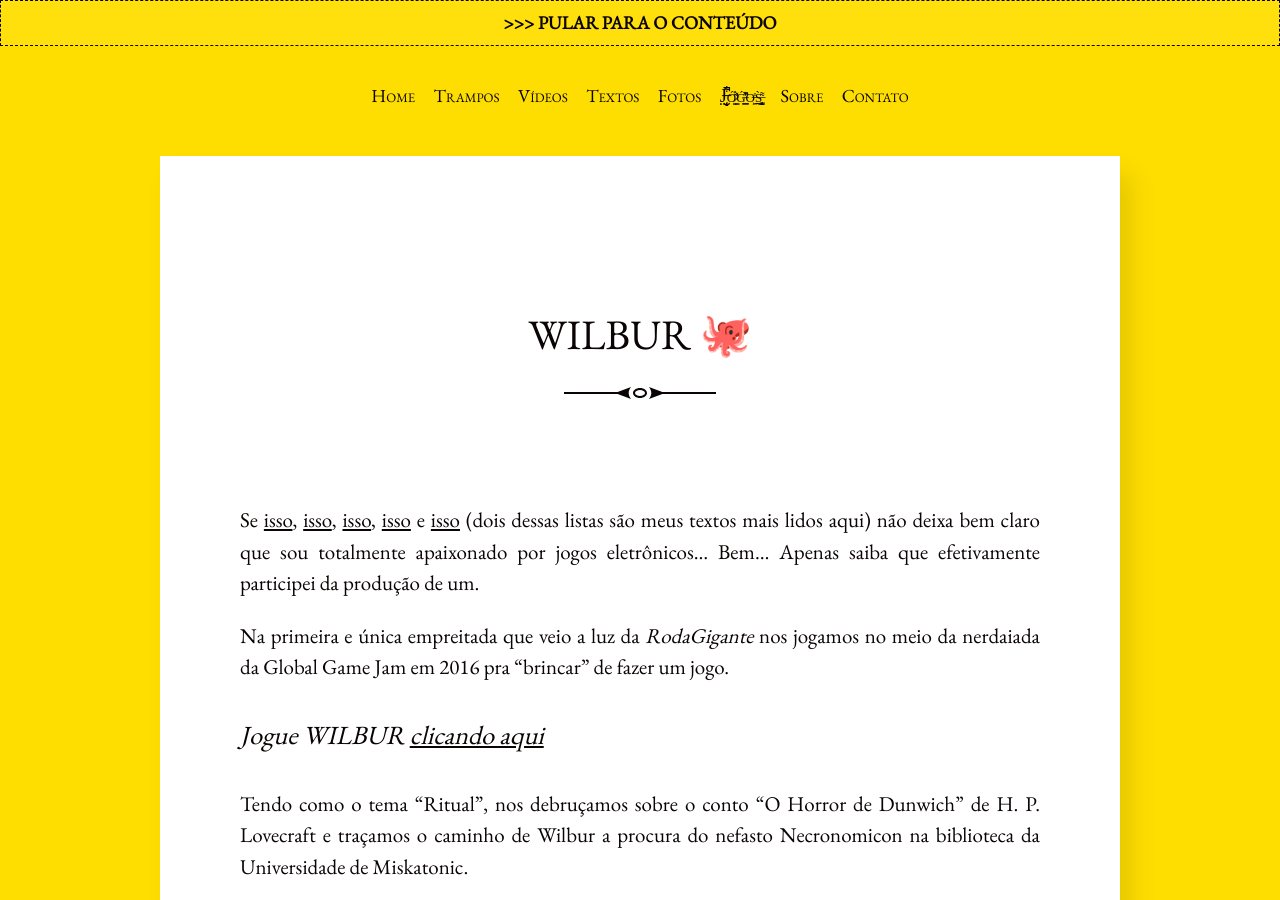
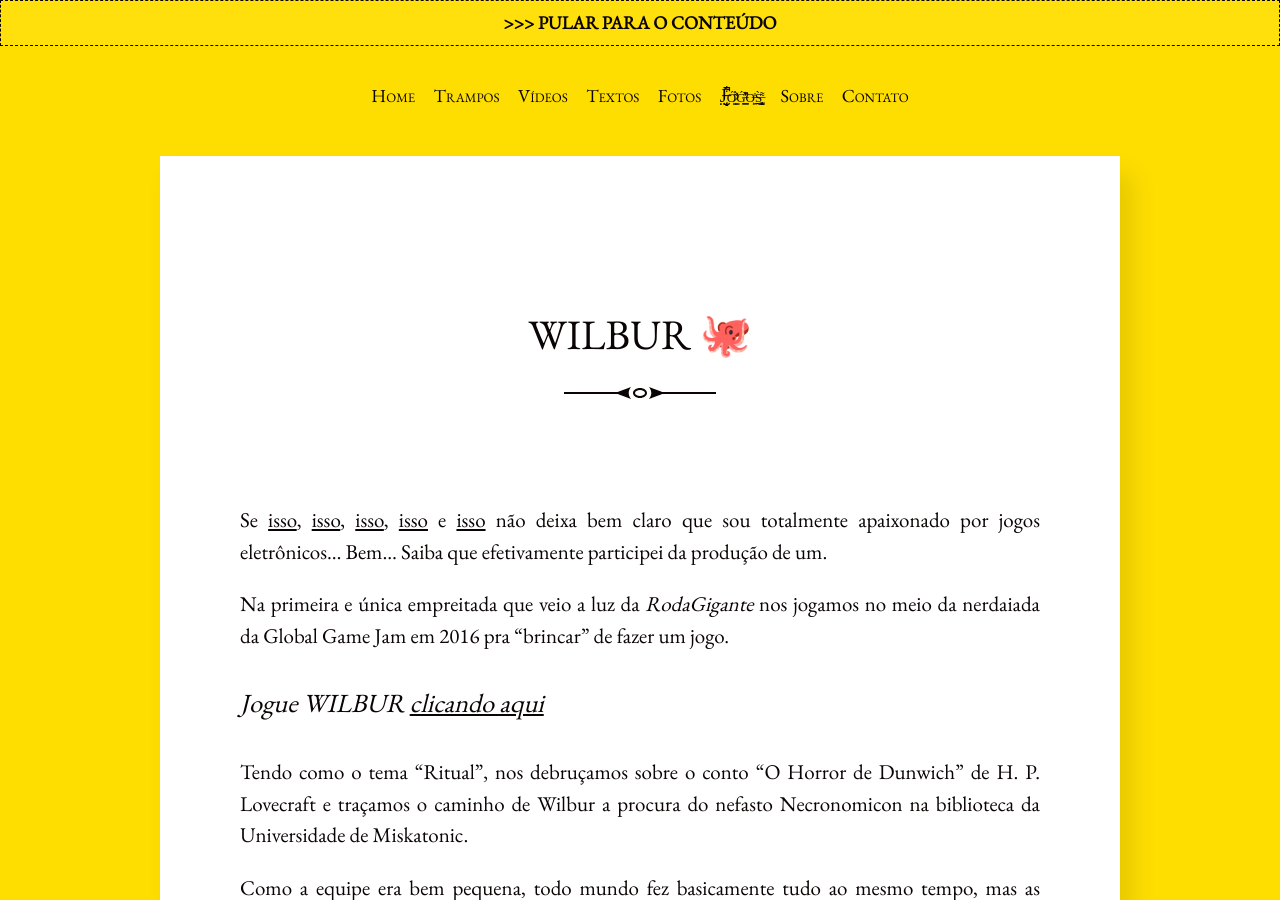
Before and after one commit to tropicaos/laueu, a Jekyll site: the page built from _posts/2020-07-02-wilbur.md, in a window 1280 px wide and 900 px high. Built offline with Jekyll 4.4.1, drawn with Linux system fonts in a browser that asks for light colours; comment, search, counter and statistics services are not loaded.

Commit message:
Update Blog “2020-07-02-wilbur”

```diff
--- a/_posts/2020-07-02-wilbur.md
+++ b/_posts/2020-07-02-wilbur.md
@@ -6,7 +6,7 @@
 tags: jam, jogos
 date: 2017-08-10T19:38:56.495Z
 ---
-Se [isso](https://macalango.com/joguindie-9192d4dc46), [isso](https://macalango.com/jogazera-c5d3f20cf988), [isso](https://macalango.com/jogacast-becfc61ef78e), [isso](https://macalango.com/game-design-comportamental-4a0cf36e1b76) e [isso](https://macalango.com/jogo-ou-obra-de-arte-71522276ce9a) (dois dessas listas são meus textos mais lidos aqui) não deixa bem claro que sou totalmente apaixonado por jogos eletrônicos… Bem… Apenas saiba que efetivamente participei da produção de um.
+Se [isso](/trampos/jogos/2017/08/10/joguindie.html), [isso](/trampos/jogos/2017/08/09/jogazera.html), [isso](/jogos/2017/08/09/jogacast.html), [isso](/textos/jogos/2014/10/06/game-design-comportamental.html) e [isso](/textos/jogos/2014/10/23/jogo-ou-obra-de-arte.html) não deixa bem claro que sou totalmente apaixonado por jogos eletrônicos… Bem… Saiba que efetivamente participei da produção de um.
 
 Na primeira e única empreitada que veio a luz da *RodaGigante* nos jogamos no meio da nerdaiada da Global Game Jam em 2016 pra “brincar” de fazer um jogo.
 
```
